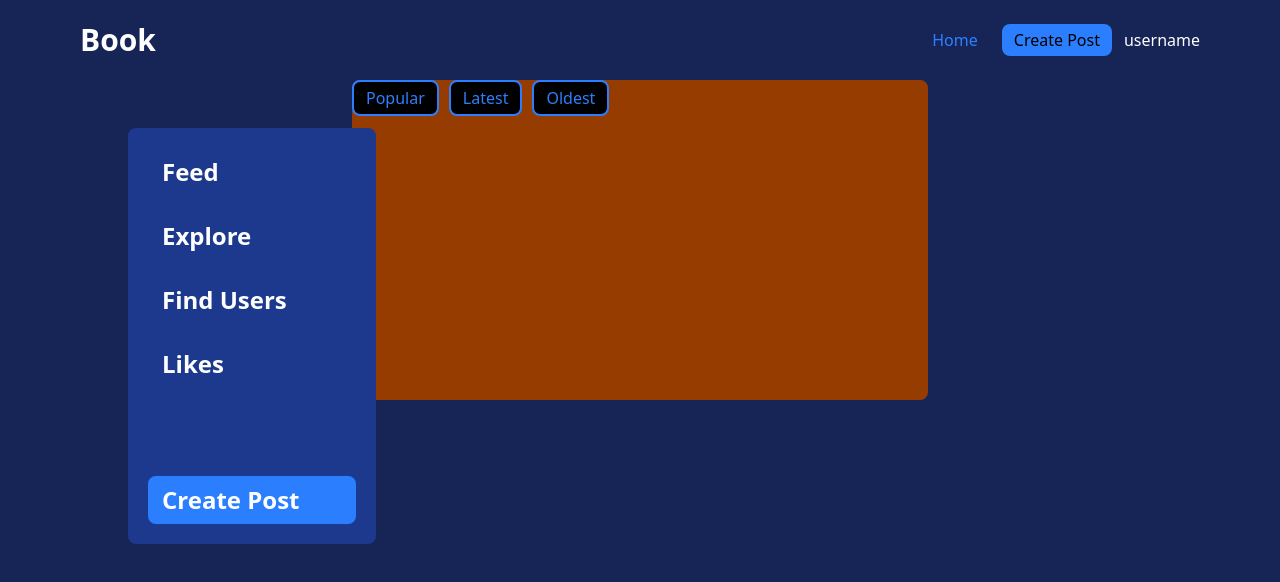
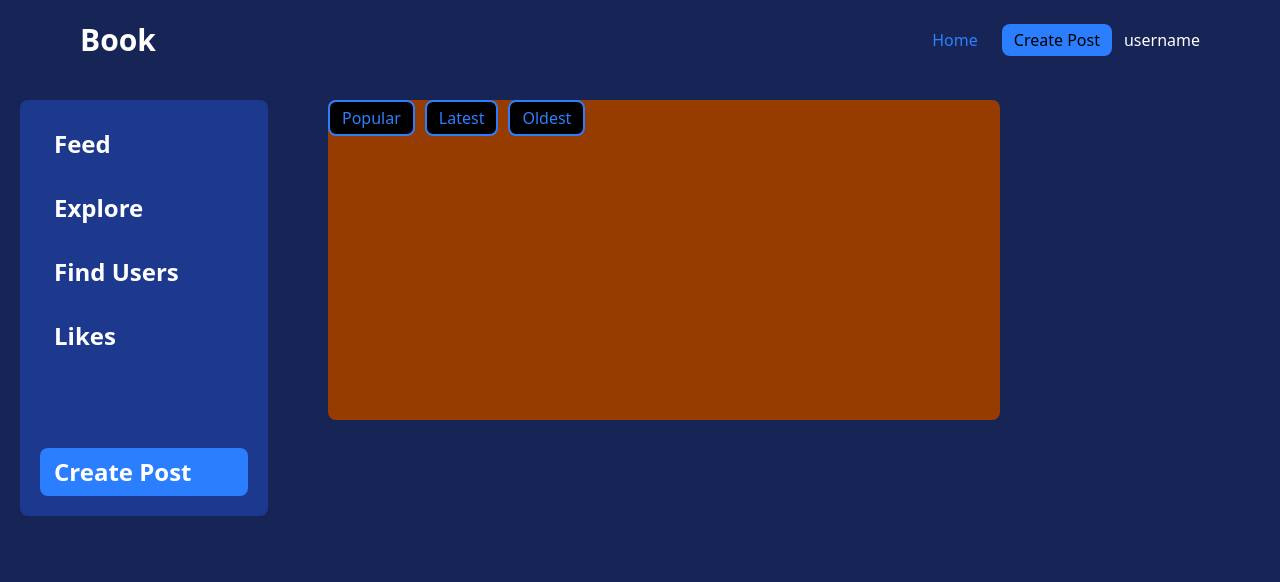
Before and after one commit to JyrexRonaldo/odin-book, a React (Vite) app in the folder frontend/: page / in a window 1280 px wide. Shown: the top 582 px of the page. Built offline with nearby package versions, Linux system fonts and the light colour scheme.

Commit message:
Improve mobile and desktop layout during resizing

```diff
--- a/frontend/src/components/App/App.jsx
+++ b/frontend/src/components/App/App.jsx
@@ -18,9 +18,25 @@ function App() {
                         </button>
                     </div>
                 </nav>
-                <div className="flex items-center justify-center">
-                    <Outlet />
-                    <div className="fixed top-32 left-32 flex min-h-36 flex-col gap-8 rounded-lg bg-blue-900 p-5 text-2xl font-bold text-white max-lg:hidden">
+                <div className="flex items-center justify-center lg:grid lg:grid-cols-[3fr_4fr_3fr]">
+                    <div className="flex h-full items-start justify-end p-5 max-lg:hidden">
+                        <div className="flex min-h-36 flex-col gap-8 rounded-lg bg-blue-900 p-5 text-2xl font-bold text-white max-lg:hidden">
+                            <div className="flex flex-col gap-4 *:h-12 *:w-52 *:rounded-lg *:px-3.5 *:text-left">
+                                <button>Feed</button>
+                                <button>Explore</button>
+                                <button>Find Users</button>
+                                <button>Likes</button>
+                            </div>
+                            <button className="mt-14 h-12 w-52 rounded-lg bg-blue-500 px-3.5 text-left">
+                                Create Post
+                            </button>
+                        </div>
+                    </div>
+                    <div className="flex h-full w-full items-center justify-center p-5">
+                        <Outlet />
+                    </div>
+                    {/* <Outlet /> */}
+                    {/* <div className="fixed top-32 left-32 flex min-h-36 flex-col gap-8 rounded-lg bg-blue-900 p-5 text-2xl font-bold text-white max-lg:hidden">
                         <div className="flex flex-col gap-4 *:h-12 *:w-52 *:rounded-lg *:px-3.5 *:text-left">
                             <button>Feed</button>
                             <button>Explore</button>
@@ -30,7 +46,7 @@ function App() {
                         <button className="mt-14 h-12 w-52 rounded-lg bg-blue-500 px-3.5 text-left">
                             Create Post
                         </button>
-                    </div>
+                    </div> */}
                     <div className="fixed min-h-24 w-full self-end overflow-hidden lg:hidden">
                         <div className="flex min-h-24 w-full items-center justify-between self-end overflow-hidden bg-blue-800/30 px-5 backdrop-blur-md *:size-16 *:rounded-[50%] *:bg-blue-500">
                             <button></button>
--- a/frontend/src/components/PostListComponent/PostListComponent.jsx
+++ b/frontend/src/components/PostListComponent/PostListComponent.jsx
@@ -25,7 +25,7 @@ function PostListComponent() {
     }
 
     return (
-        <div className="mx-5 w-full max-w-xl self-start inline-block rounded-lg h-80 bg-amber-800">
+        <div className="mx-5 inline-block h-80 w-full self-start rounded-lg bg-amber-800 max-w-2xl lg:min-w-2xl">
             <nav className="flex gap-2.5">
                 <button
                     onClick={handleSelect}
```
